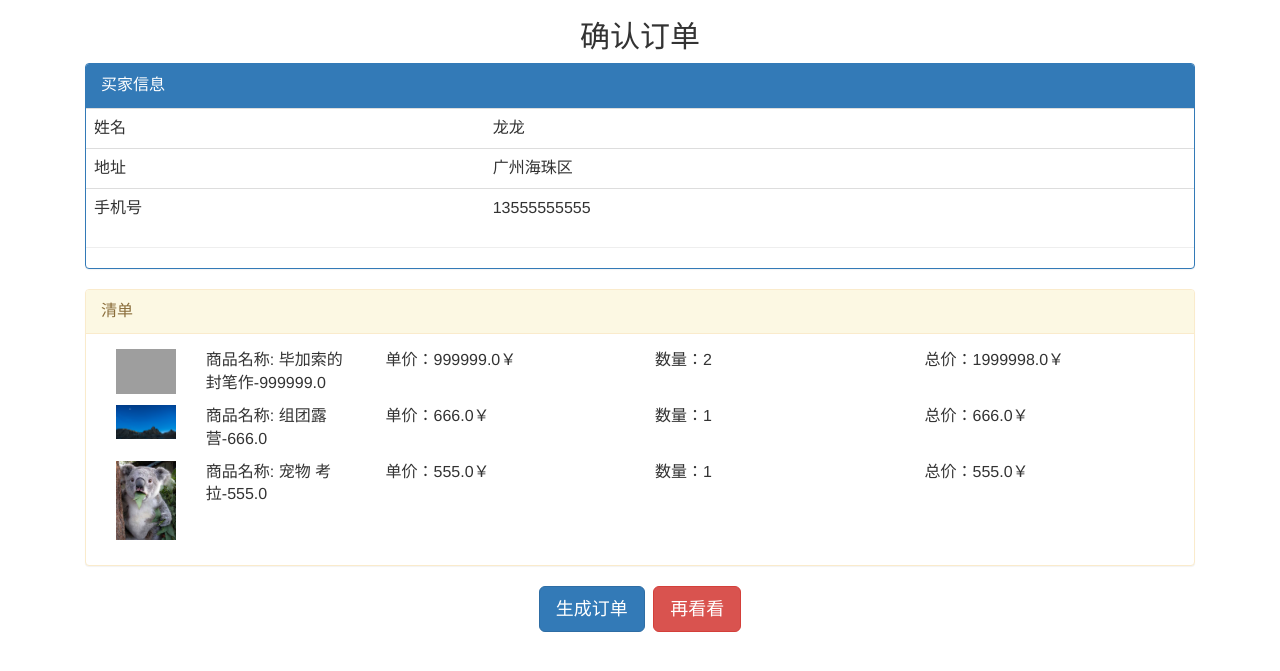
After one commit to luoyueyaoqing/shop-site, a Django app: page /generate/ in a window 1280 px wide. The commit adds this page. Shown: the top 671 px of the page. Run offline with Django 3.2, Linux system fonts and the light colour scheme; a user stored in the database is signed in; data comes from the database, SQL or seed files in the repository; both versions use the stored data as it was after the commit; grey boxes are pictures that could not be loaded.

Commit message:
增加确认订单

```diff
--- a/shop/templates/shop_car.html
+++ b/shop/templates/shop_car.html
@@ -42,7 +42,7 @@
 									<span>总价：{{ sc.total_price }}￥</span>
 								</div>
 								<div class="col-md-1">
-									<button type="button" class="btn btn-danger btn-xs">删除</button>
+									<a href="/delete_shopcar/{{ sc.id }}/" type="button" class="btn btn-danger btn-xs">删除</a>
 								</div>
 							</div>
 
--- /dev/null
+++ b/shop/templates/shop_generate_order.html
@@ -0,0 +1,88 @@
+<!DOCTYPE html>
+<html>
+	<head>
+		<meta charset="UTF-8">
+		<title>商品</title>
+		<link rel="stylesheet" href="css\bootstrap.css" />
+		<script src="js/jquery.js"></script>
+		<style>
+			body{
+				font-size: 16px;
+			}
+			.container-fluid .row{
+				margin-bottom: 10px;
+			}
+			h2{
+				text-align: center;
+			}
+		</style>
+
+	</head>
+	<body>
+		<div class="container">
+			<h2>确认订单</h2>
+
+			<div class="col-md-12">
+				<div class="panel panel-primary">
+					<div class="panel-heading">买家信息</div>
+					<div class="panel-hody">
+						<table class="table table-hover">
+
+							<tr>
+								<td>姓名</td>
+								<td>{{ user }}</td>
+							</tr>
+							<tr>
+								<td>地址</td>
+								<td>{{ request.user.address }}</td>
+							</tr>
+							<tr>
+								<td>手机号</td>
+								<td>{{ request.user.telphone }}</td>
+							</tr>
+
+						</table>
+                        <hr>
+					</div>
+				</div>
+				<div class="panel panel-warning">
+					<div class="panel-heading">
+			    		清单
+			    	</div>
+					<div class="panel-body">
+
+						<div class="container-fluid">
+			            {% for sc in shopcar %}
+                            <div class="row">
+								<div class="col-md-1 ">
+									<img src="/upload/{{ sc.product.pic }}/" class="img-responsive" width="150px" alt="Responsive image">
+								</div>
+								<div class="col-md-2">
+									<span>商品名称: {{ sc.product }}</span>
+								</div>
+								<div class="col-md-3">
+									<span>单价：{{ sc.product.price }}￥</span>
+								</div>
+								<div class="col-md-3">
+									<span>数量：{{ sc.count }}</span>
+
+								</div>
+								<div class="col-md-3">
+									<span>总价：{{ sc.total_price }}￥</span>
+								</div>
+
+							</div>
+                            {% endfor %}
+						</div>
+
+					</div>
+				</div>
+			</div>
+			<h2>
+				<button class="btn btn-lg btn-primary">生成订单</button>
+				<button class="btn btn-lg btn-danger">再看看</button>
+			</h2>
+
+		</div>
+	</body>
+</html>
--- a/shop/views.py
+++ b/shop/views.py
@@ -69,3 +69,16 @@ def del_shopcar(request, id):
         shopcar.total_price = shopcar.count * shopcar.product.price
         shopcar.save()
     return redirect(to='shopcar')
+
+
+@login_required
+def delete_shopcar(request, shopcar_id):
+    shopcar = ShopCar.objects.get(id=shopcar_id)
+    shopcar.delete()
+    return redirect(to='shopcar')
+
+
+@login_required
+def generate(request):
+    shopcar = ShopCar.objects.filter(user=request.user)
+    return render(request, 'shop_generate_order.html', {'shopcar': shopcar })
--- a/shop_site/urls.py
+++ b/shop_site/urls.py
@@ -15,4 +15,7 @@ urlpatterns = [
     url(r'^shopcar/', views.shopcar, name='shopcar'),
     url(r'^add_shopcar/(?P<id>\d+)', views.add_shopcar, name='add_shopcar'),
     url(r'^del_shopcar/(?P<id>\d+)', views.del_shopcar, name='del_shopcar'),
+    url(r'^delete_shopcar/(?P<shopcar_id>\d+)', views.delete_shopcar, name='delete_shopcar'),
+
+    url(r'^generate/', views.generate, name='generate'),
 ]
```
Also changed, not shown: shop/templates/shop_pay.html (added, +55 -0 lines), db.sqlite3.
